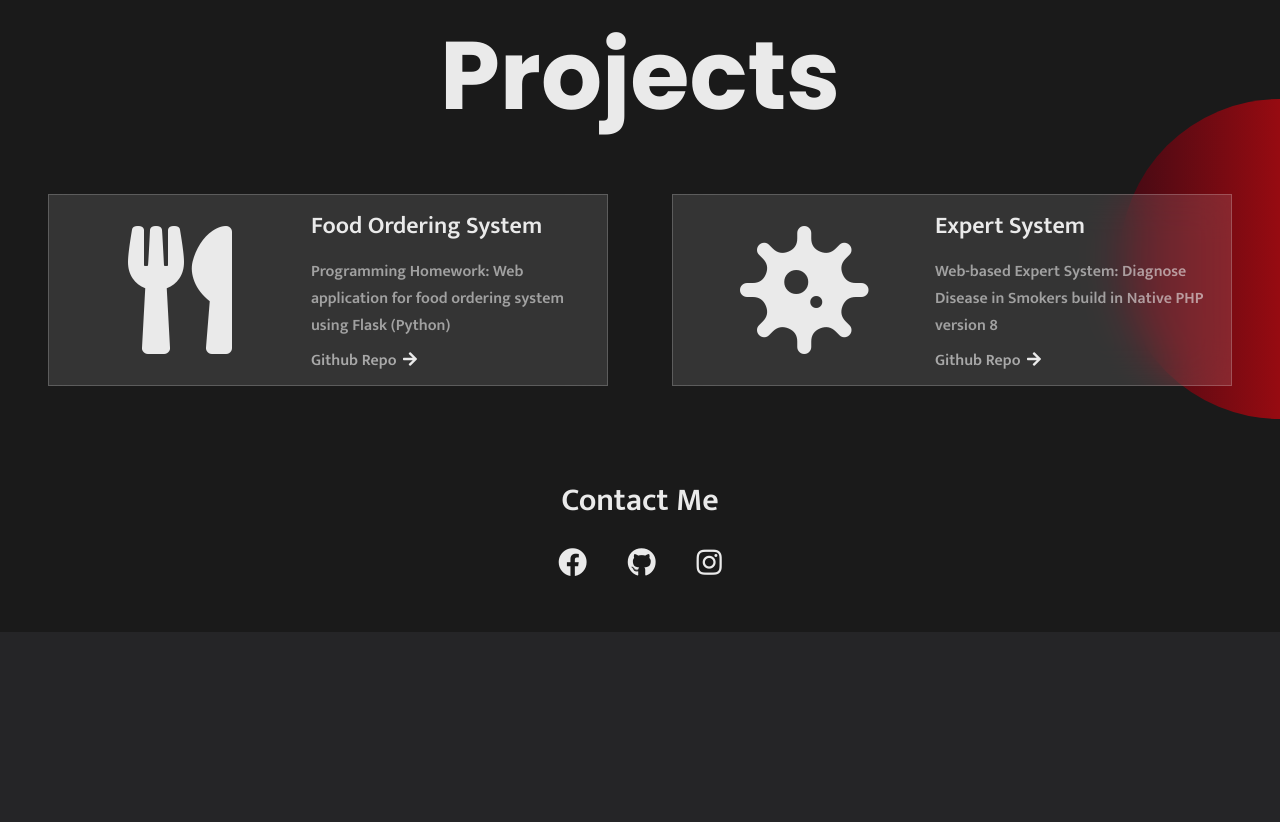
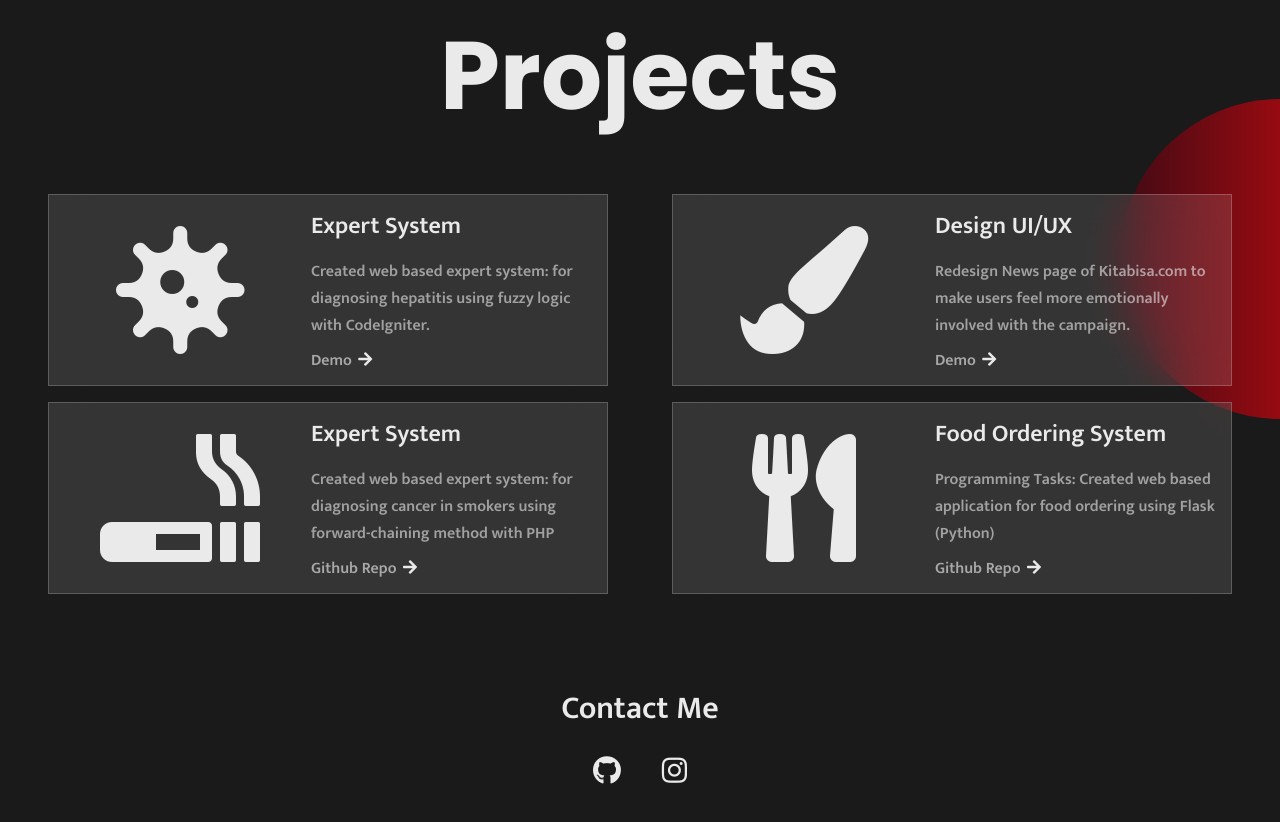
Before and after one commit to lisarief100200/lisarief100200.github.io, a plain HTML site: page index.html in a window 1280 px wide. Shown: the part 2115-2937 px from the top of the page. Before the commit the page ends 2747 px from the top, so only its background shows below. Drawn offline with nearby package versions, Linux system fonts and the light colour scheme.

Commit message:
edit 27 agustus 2022

```diff
--- a/index.html
+++ b/index.html
@@ -59,12 +59,21 @@
       <p class="skill_head">My Skills</p>
       <div class="skill_box center">
         <div class="box">
+          <i class="fab fa-php fa-4x"></i>
+          <p>PHP</p>
+        </div>
+        <div class="box">
           <i class="fab fa-python fa-4x"></i>
           <p>Python</p>
         </div>
         <div class="box">
-          <i class="fab fa-php fa-4x"></i>
-          <p>PHP</p>
+          <i class="fab fa-js fa-4x"></i>
+          <p>JavaScript</p>
+        </div>
+        <div class="box">
+          <i class="fa fa-cog fa-4x"></i>
+          <p>Web Development Framework</p>
+          <p>(CodeIgniter4 & Flask)</p>
         </div>
         <div class="box">
           <i class="fab fa-html5 fa-4x"></i>
@@ -92,12 +101,73 @@
       <div class="container center">
         <div class="main_box center">
           <div class="icon center">
+            <i class="fas fa-virus"></i>
+          </div>
+          <div class="box">
+            <h1>Expert System</h1>
+            <p>
+              Created web based expert system: for diagnosing hepatitis using
+              fuzzy logic with CodeIgniter.
+            </p>
+
+            <div class="links">
+              <a href="https://youtu.be/P59fGtPIZmM" target="_blank"
+                >Demo<i class="fas fa-arrow-right"></i
+              ></a>
+            </div>
+          </div>
+        </div>
+
+        <div class="main_box center">
+          <div class="icon center">
+            <i class="fas fa-paint-brush" aria-hidden="true"></i>
+          </div>
+          <div class="box">
+            <h1>Design UI/UX</h1>
+            <p>
+              Redesign News page of Kitabisa.com to make users feel more
+              emotionally involved with the campaign.
+            </p>
+
+            <div class="links">
+              <a
+                href="https://docs.google.com/presentation/d/1diHXhRz4EJC9uy8_NQCZJHHqhjtIBzX0Gqz3X3QG50U/edit#slide=id.p"
+                target="_blank"
+                >Demo<i class="fas fa-arrow-right"></i
+              ></a>
+            </div>
+          </div>
+        </div>
+
+        <div class="main_box center">
+          <div class="icon center">
+            <i class="fas fa-smoking"></i>
+          </div>
+          <div class="box">
+            <h1>Expert System</h1>
+            <p>
+              Created web based expert system: for diagnosing cancer in smokers
+              using forward-chaining method with PHP
+            </p>
+
+            <div class="links">
+              <a
+                href="https://github.com/lisarief100200/fc-sispak-php"
+                target="_blank"
+                >Github Repo<i class="fas fa-arrow-right"></i
+              ></a>
+            </div>
+          </div>
+        </div>
+
+        <div class="main_box center">
+          <div class="icon center">
             <i class="fas fa-utensils"></i>
           </div>
           <div class="box">
             <h1>Food Ordering System</h1>
             <p>
-              Programming Homework: Web application for food ordering system
+              Programming Tasks: Created web based application for food ordering
               using Flask (Python)
             </p>
 
@@ -110,36 +180,12 @@
             </div>
           </div>
         </div>
-
-        <div class="main_box center">
-          <div class="icon center">
-            <i class="fas fa-virus"></i>
-          </div>
-          <div class="box">
-            <h1>Expert System</h1>
-            <p>
-              Web-based Expert System: Diagnose Disease in Smokers build in
-              Native PHP version 8
-            </p>
-
-            <div class="links">
-              <a
-                href="https://github.com/lisarief100200/fc-sispak-php"
-                target="_blank"
-                >Github Repo<i class="fas fa-arrow-right"></i
-              ></a>
-            </div>
-          </div>
-        </div>
       </div>
     </section>
 
     <footer class="center">
       <h1>Contact Me</h1>
       <div class="social_media_icons">
-        <a href="https://www.facebook.com/lisarief100200/" target="_blank"
-          ><i class="fab fa-facebook"></i
-        ></a>
         <a href="https://github.com/lisarief100200" target="_blank"
           ><i class="fab fa-github"></i
         ></a>
```
Also changed, not shown: 1 other file.
